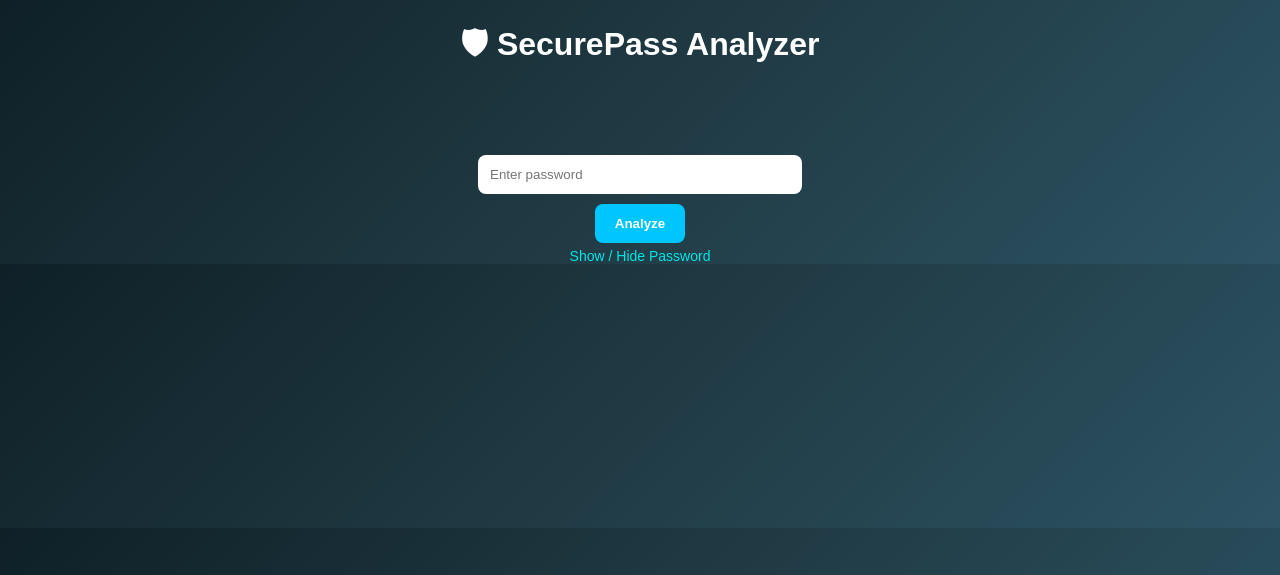
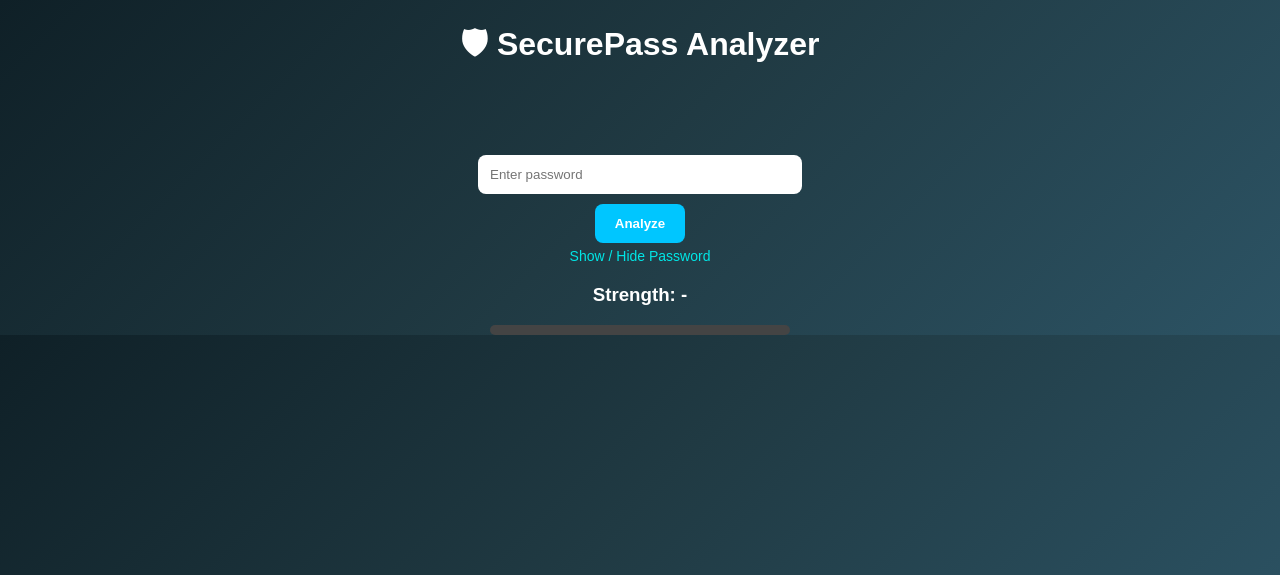
Before and after one commit to mandyamkiran/SecurePass-Analyzer, a Flask app: page / in a window 1280 px wide. Shown: the top 575 px of the page. Run offline with Flask 3, Linux system fonts and the light colour scheme.

Commit message:
Added real-time frontend scoring

```diff
--- a/templates/index.html
+++ b/templates/index.html
@@ -3,6 +3,7 @@
 <head>
     <title>SecurePass Analyzer</title>
     <meta name="viewport" content="width=device-width, initial-scale=1.0">
+
     <style>
         body {
             margin:0;
@@ -35,13 +36,31 @@
             font-weight:bold;
         }
 
-        button:hover { background:#0099cc; }
-
         .toggle {
             margin-top:5px;
             font-size:14px;
             cursor:pointer;
             color:#00e6e6;
+        }
+
+        .live-score {
+            margin-top:20px;
+        }
+
+        .progress {
+            background:#444;
+            border-radius:10px;
+            height:10px;
+            margin-top:10px;
+            width:300px;
+            margin-left:auto;
+            margin-right:auto;
+        }
+
+        .progress-fill {
+            height:10px;
+            border-radius:10px;
+            transition: width 0.3s ease;
         }
 
         .results {
@@ -60,18 +79,6 @@
             text-align:left;
         }
 
-        .progress {
-            background:#444;
-            border-radius:10px;
-            height:10px;
-            margin-top:10px;
-        }
-
-        .progress-fill {
-            height:10px;
-            border-radius:10px;
-        }
-
     </style>
 </head>
 <body>
@@ -84,7 +91,16 @@
         <br>
         <button type="submit">Analyze</button>
     </form>
+
     <div class="toggle" onclick="togglePassword()">Show / Hide Password</div>
+
+    <!-- REAL TIME SCORE -->
+    <div class="live-score">
+        <h3 id="strengthText">Strength: -</h3>
+        <div class="progress">
+            <div id="progressFill" class="progress-fill"></div>
+        </div>
+    </div>
 </div>
 
 {% if result %}
@@ -94,11 +110,6 @@
         <h3>Security Score</h3>
         <h2 style="color: {{ result.color }}">{{ result.score }}/100</h2>
         <strong>{{ result.strength }}</strong>
-        <div class="progress">
-            <div class="progress-fill"
-                 style="width: {{ result.score }}%; background: {{ result.color }};">
-            </div>
-        </div>
     </div>
 
     <div class="card">
@@ -133,6 +144,38 @@ function togglePassword() {
         x.type = "password";
     }
 }
+
+// REAL TIME SCORING (FRONTEND ONLY)
+document.getElementById("password").addEventListener("input", function() {
+
+    let password = this.value;
+    let score = 0;
+
+    if (password.length >= 8) score += 25;
+    if (/[A-Z]/.test(password)) score += 20;
+    if (/[0-9]/.test(password)) score += 20;
+    if (/[^A-Za-z0-9]/.test(password)) score += 25;
+
+    if (password.length > 12) score += 10;
+
+    if (score > 100) score = 100;
+
+    let strengthText = document.getElementById("strengthText");
+    let progressFill = document.getElementById("progressFill");
+
+    progressFill.style.width = score + "%";
+
+    if (score < 40) {
+        strengthText.innerHTML = "Strength: Weak";
+        progressFill.style.background = "#ff4d4d";
+    } else if (score < 70) {
+        strengthText.innerHTML = "Strength: Moderate";
+        progressFill.style.background = "#ffb84d";
+    } else {
+        strengthText.innerHTML = "Strength: Strong";
+        progressFill.style.background = "#4dff88";
+    }
+});
 </script>
 
 </body>
```
